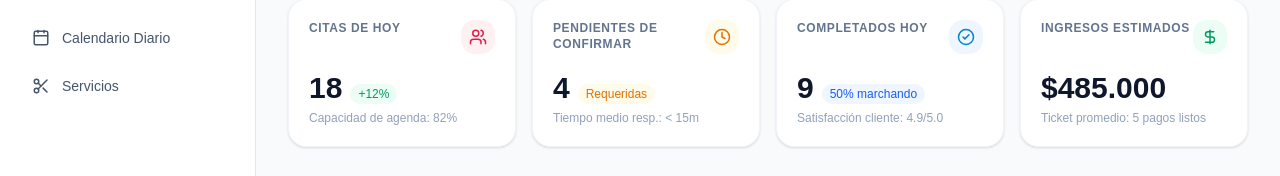
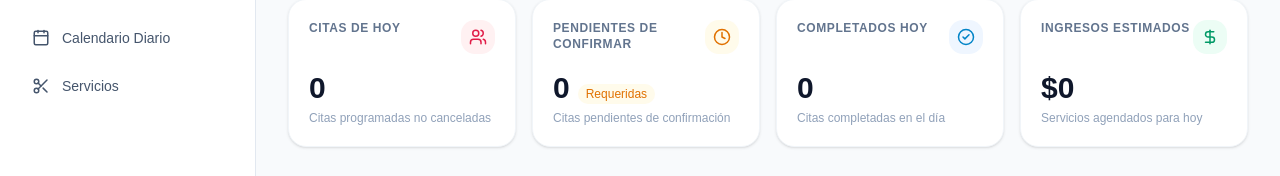
Before and after one commit to EstreFlores/Gesti-n-de-Turnos-MVP-Frontend, a React (Vite) app: page / in a window 1280 px wide. Shown: the part 189-365 px from the top of the page. Built offline with nearby package versions, Linux system fonts and the light colour scheme; no server answers.

Commit message:
feat: conectar dashboard con datos reales de citas

```diff
--- a/src/App.tsx
+++ b/src/App.tsx
@@ -170,7 +170,7 @@ export default function App() {
           {/* Renderizado condicional según la opción seleccionada en el Sidebar */}
           {currentView === "dashboard" && (
             <>
-              <StatsCards />
+              <StatsCards appointments={appointments} services={services} />
               <section className="space-y-4 bg-white p-6 rounded-2xl border border-slate-100 shadow-sm">
                 <div className="flex justify-between items-center">
                   <h2 className="text-lg font-bold text-slate-900">Listado de Citas Programadas</h2>
--- a/src/components/StatsCards.tsx
+++ b/src/components/StatsCards.tsx
@@ -1,6 +1,27 @@
 import { Users, Clock, CheckCircle2, DollarSign } from "lucide-react";
+import type { Appointment, Service } from "@/types/appointment";
 
-export function StatsCards() {
+interface StatsCardsProps {
+  appointments: Appointment[];
+  services: Service[];
+}
+
+export function StatsCards({ appointments, services }: StatsCardsProps) {
+  const today = new Date().toISOString().split("T")[0];
+  const todaysAppointments = appointments.filter(
+    (appointment) => appointment.date === today && appointment.status !== "cancelled"
+  );
+  const pendingAppointments = appointments.filter(
+    (appointment) => appointment.status === "pending"
+  );
+  const completedToday = appointments.filter(
+    (appointment) => appointment.date === today && appointment.status === "completed"
+  );
+  const estimatedRevenue = todaysAppointments.reduce((total, appointment) => {
+    const service = services.find((item) => item.id === appointment.serviceId);
+    return total + (service?.price ?? 0);
+  }, 0);
+
   return (
     <div className="grid grid-cols-1 sm:grid-cols-2 lg:grid-cols-4 gap-4">
       {/* Card 1 */}
@@ -12,10 +33,9 @@ export function StatsCards() {
           </div>
         </div>
         <div className="mt-4 flex items-baseline gap-2">
-          <span className="text-3xl font-extrabold text-slate-900">18</span>
-          <span className="text-xs font-medium text-emerald-600 bg-emerald-50 px-2 py-0.5 rounded-full">+12%</span>
+          <span className="text-3xl font-extrabold text-slate-900">{todaysAppointments.length}</span>
         </div>
-        <span className="text-xs text-slate-400 mt-1">Capacidad de agenda: 82%</span>
+        <span className="text-xs text-slate-400 mt-1">Citas programadas no canceladas</span>
       </div>
 
       {/* Card 2 */}
@@ -27,10 +47,10 @@ export function StatsCards() {
           </div>
         </div>
         <div className="mt-4 flex items-baseline gap-2">
-          <span className="text-3xl font-extrabold text-slate-900">4</span>
+          <span className="text-3xl font-extrabold text-slate-900">{pendingAppointments.length}</span>
           <span className="text-xs font-medium text-amber-600 bg-amber-50 px-2 py-0.5 rounded-full">Requeridas</span>
         </div>
-        <span className="text-xs text-slate-400 mt-1">Tiempo medio resp.: &lt; 15m</span>
+        <span className="text-xs text-slate-400 mt-1">Citas pendientes de confirmación</span>
       </div>
 
       {/* Card 3 */}
@@ -42,10 +62,9 @@ export function StatsCards() {
           </div>
         </div>
         <div className="mt-4 flex items-baseline gap-2">
-          <span className="text-3xl font-extrabold text-slate-900">9</span>
-          <span className="text-xs font-medium text-blue-600 bg-blue-50 px-2 py-0.5 rounded-full">50% marchando</span>
+          <span className="text-3xl font-extrabold text-slate-900">{completedToday.length}</span>
         </div>
-        <span className="text-xs text-slate-400 mt-1">Satisfacción cliente: 4.9/5.0</span>
+        <span className="text-xs text-slate-400 mt-1">Citas completadas en el día</span>
       </div>
 
       {/* Card 4 */}
@@ -57,9 +76,11 @@ export function StatsCards() {
           </div>
         </div>
         <div className="mt-4 flex items-baseline gap-2">
-          <span className="text-3xl font-extrabold text-slate-900">$485.000</span>
+          <span className="text-3xl font-extrabold text-slate-900">
+            ${estimatedRevenue.toLocaleString("es-CO")}
+          </span>
         </div>
-        <span className="text-xs text-slate-400 mt-1">Ticket promedio: 5 pagos listos</span>
+        <span className="text-xs text-slate-400 mt-1">Servicios agendados para hoy</span>
       </div>
     </div>
   );
```
